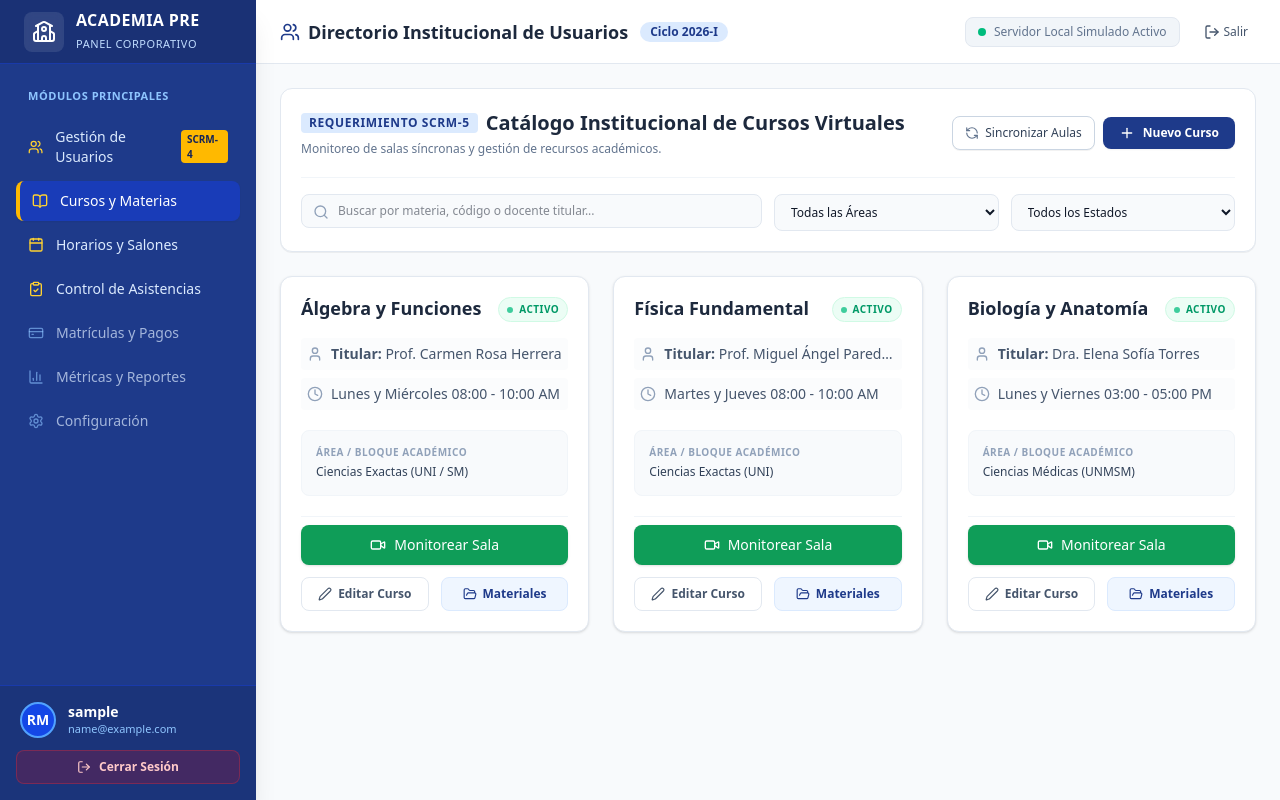
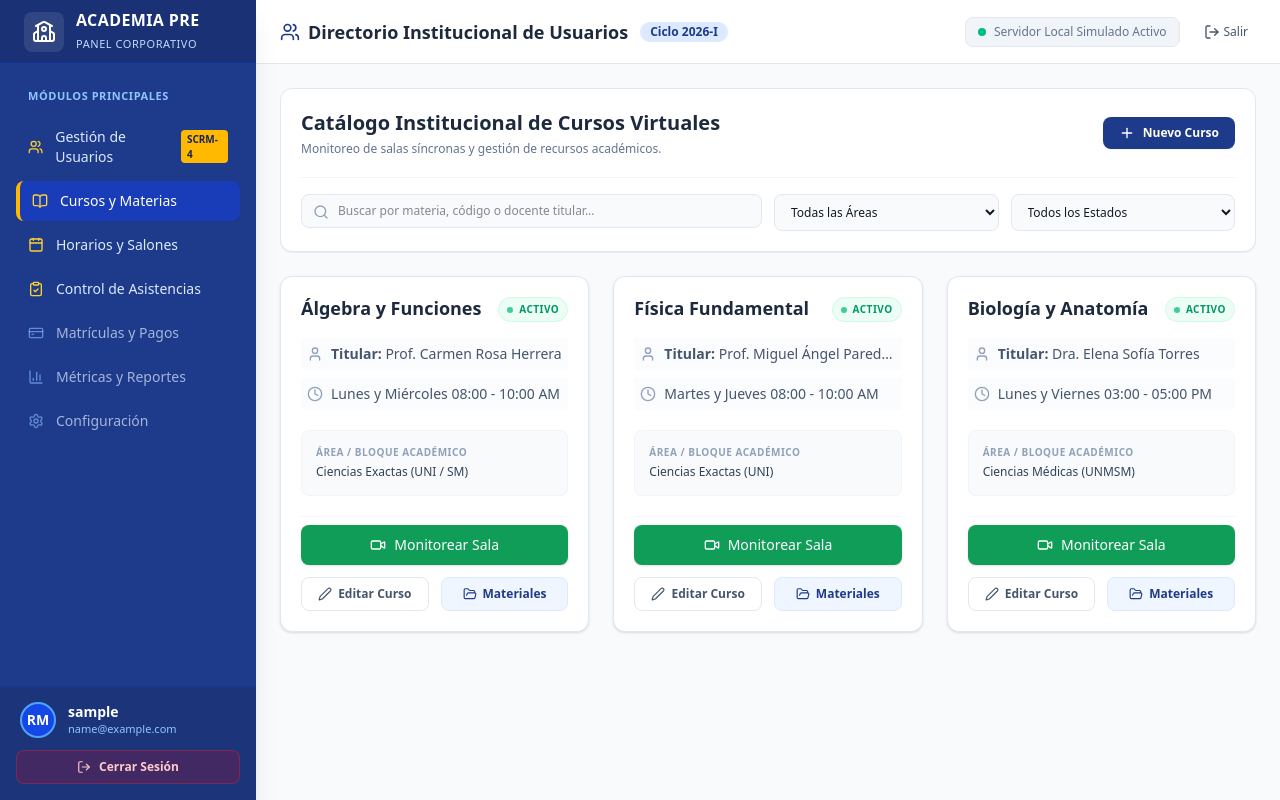
Before and after one commit to VegaHidalgoLincolnJhoel/Front-ProyectoFinal, a React (Vite) app: page /admin/cursos in a window 1280 px wide. Built offline with nearby package versions, Linux system fonts and the light colour scheme; sample sign-in values are in the browser's storage.

Commit message:
Ajusta encabezado del catalogo de cursos

```diff
--- a/src/pages/admin/CursoPage.jsx
+++ b/src/pages/admin/CursoPage.jsx
@@ -63,9 +63,6 @@ export default function CursoPage() {
         <div className="flex flex-col lg:flex-row lg:items-center justify-between gap-4">
           <div>
             <div className="flex items-center space-x-2">
-              <span className="px-2 py-0.5 rounded bg-blue-100 text-[#1E3A8A] text-xs font-bold uppercase tracking-wider">
-                Requerimiento SCRM-5
-              </span>
               <h2 className="text-xl font-bold text-slate-800">
                 Catálogo Institucional de Cursos Virtuales
               </h2>
@@ -76,14 +73,6 @@ export default function CursoPage() {
           </div>
 
           <div className="flex flex-wrap items-center gap-2">
-            <button
-              type="button"
-              className="inline-flex items-center space-x-1.5 px-3 py-2 border border-slate-300 text-slate-700 bg-white hover:bg-slate-50 rounded-lg text-xs font-medium shadow-2xs transition-colors cursor-pointer"
-            >
-              <RefreshCcw className="w-3.5 h-3.5 text-slate-500" />
-              <span>Sincronizar Aulas</span>
-            </button>
-
             <button
               type="button"
               onClick={() => setIsModalOpen(true)}
```
